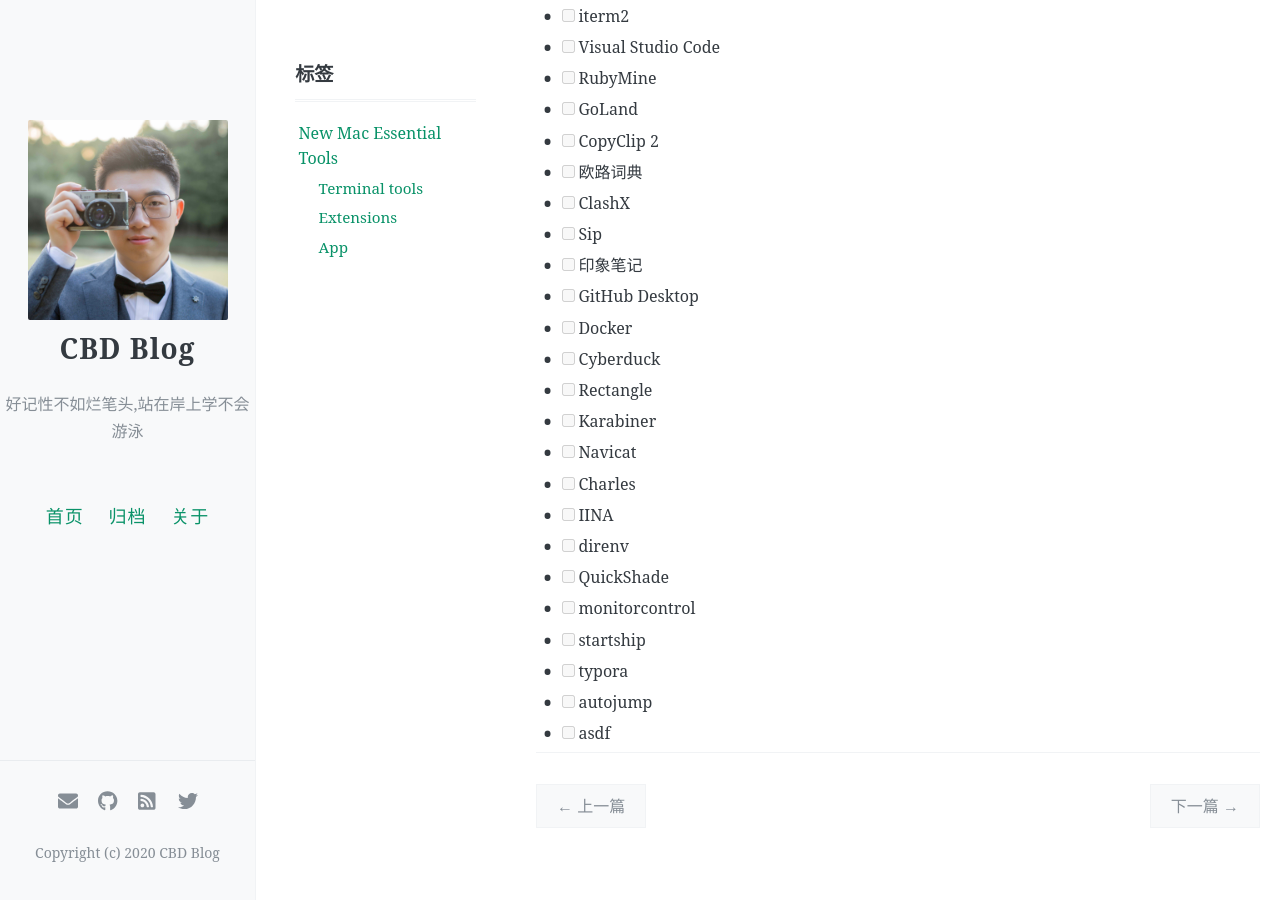
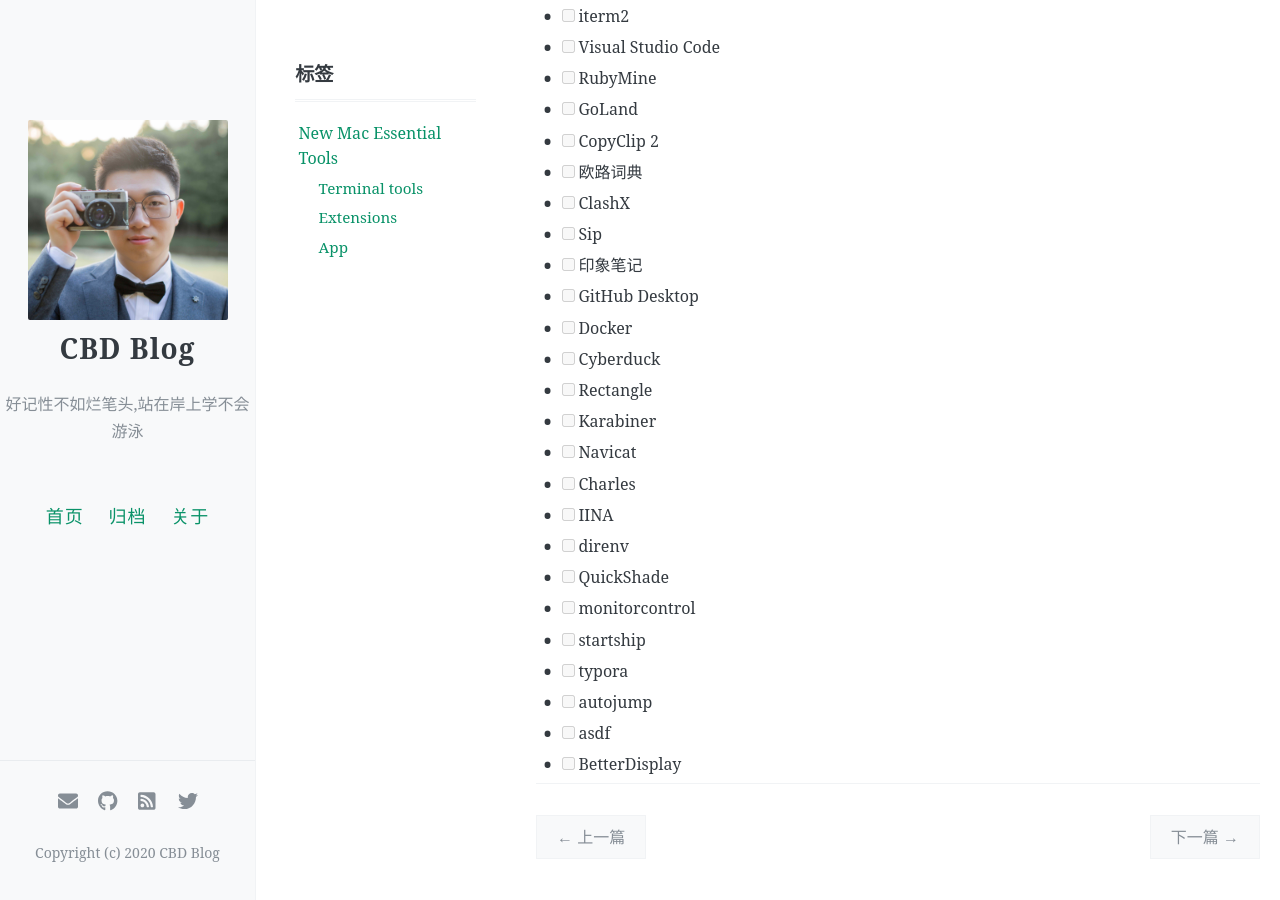
Before and after one commit to icbd/icbd.github.io, a Jekyll site: the page built from _posts/tools/2021-04-29-essential-tools.md, in a window 1280 px wide and 900 px high, scrolled down 1087 px. Built offline with Jekyll 4.4.1, drawn with Linux system fonts in a browser that asks for light colours; comment, search, counter and statistics services are not loaded; before the commit the page ends 1956 px from its top, so only the background shows below that.

Commit message:
BetterDisplay

```diff
--- a/_posts/tools/2021-04-29-essential-tools.md
+++ b/_posts/tools/2021-04-29-essential-tools.md
@@ -62,3 +62,4 @@
 - [ ] typora
 - [ ] autojump
 - [ ] asdf
+- [ ] BetterDisplay
```
